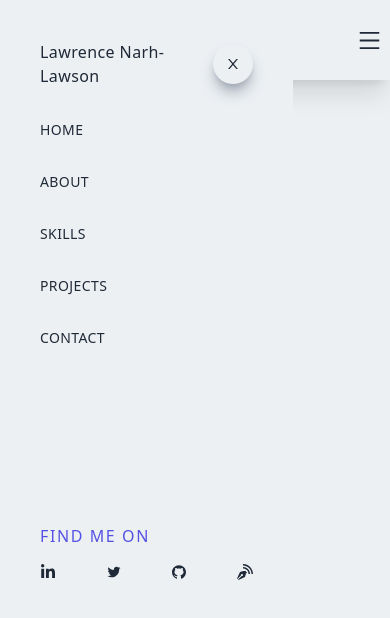
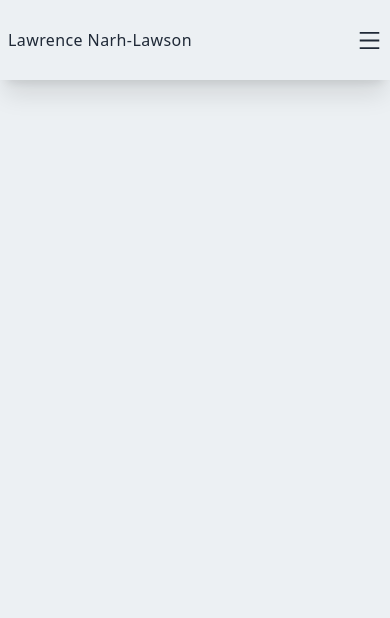
Before and after one commit to lawlawson/portfolio-july, a Next.js app: page / in a window 390 px wide. Shown: the top 618 px of the page. Built offline with nearby package versions, Linux system fonts and the light colour scheme.

Commit message:
Added transition for mobile menu slide in

```diff
--- a/pages/components/Navbar.jsx
+++ b/pages/components/Navbar.jsx
@@ -41,7 +41,7 @@ const Navbar = () => {
     </div>
 
     <div className={nav ? 'fixed left-0 top-0 w-full h-screen bg-black/70' : ''}>
-      <div className='fixed left-0 top-0 w-[75%] sm:w-[60%] md:w-[45%] h-screen bg-[#ecf0f3] p-10 ease-in duration-500'>
+      <div className={nav ? 'fixed left-0 top-0 w-[75%] sm:w-[60%] md:w-[45%] h-screen bg-[#ecf0f3] p-10 ease-in duration-500' : 'fixed left-[-100%] top-0 p-10 ease-in duration-500'}>
         <div>
           <div className='flex w-full items-center justify-between'>
           <Link href='/'>Lawrence Narh-Lawson</Link>
```
